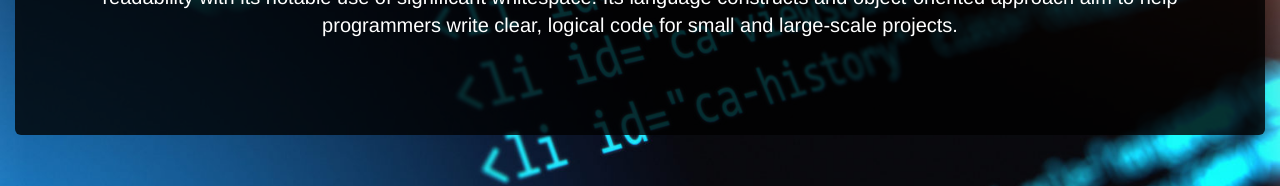
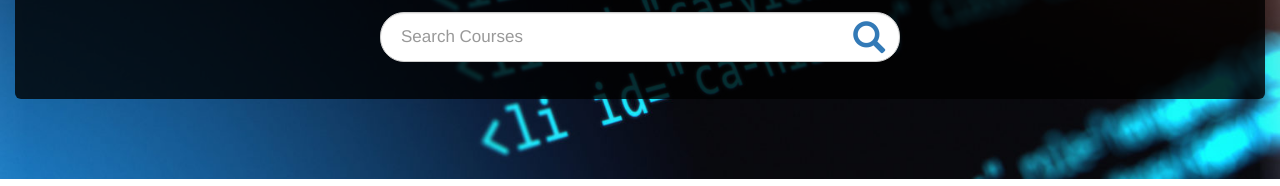
Before and after one commit to adaksritiman24/adaksritiman24.github.io, a plain HTML site: page index.html in a window 1280 px wide. Shown: the part 425-611 px from the top of the page. Drawn offline with Linux system fonts and the light colour scheme.

Commit message:
Update index.html

```diff
--- a/index.html
+++ b/index.html
@@ -46,7 +46,6 @@ and open the template in the editor.
             .banner-img{
                 background: url("img/bg_img.jpg")no-repeat center center;
                 background-size: cover;
-                height: 660px;
                 margin: 0px;
                 display: flex;
                 flex-wrap: wrap;
@@ -60,7 +59,8 @@ and open the template in the editor.
                 color: white;
                 background-color: rgba(0,0,0,0.8);
                 padding: 10px 10px;
-
+                margin-bottom: 80px;
+                padding: 37px 0px;
             }
             .jumbo-style h1{
                 text-align: center;
@@ -93,8 +93,7 @@ and open the template in the editor.
             .each-row{
                 border: 1px solid gray;
                 border-radius: 10px;
-                margin-top: 40px;
-                margin-bottom: 60px;
+                margin: 40px 5px 60px 5px;
                 padding: 5px;
                 box-shadow: 2px 2px 8px gray;
             }
@@ -130,6 +129,29 @@ and open the template in the editor.
                 padding-top: 0.3%;
                 padding-bottom: 0.1%;
                 margin-bottom: 0px;
+            }
+            .search-area{
+                display: inline;
+                margin: 10px;
+            }
+            .form-addon{
+                margin: auto;
+                height: 50px;
+                border-radius: 24px;
+                font-size: 17px;
+                padding: 4px;
+                padding-left: 20px;
+            }
+            .icon-addon{
+                position: absolute;
+                right: 0px;
+
+            }
+            .icon-style{
+               min-width: 40px;
+               font-size: 32px;
+                padding-right: 30px;
+                padding-top: 8px;
             }
         </style>
     </head>
@@ -183,6 +205,12 @@ and open the template in the editor.
                         Python's design philosophy emphasizes code readability with its notable use of significant
                         whitespace. Its language constructs and object-oriented approach aim to
                         help programmers write clear, logical code for small and large-scale projects.</p>
+                    <div class="container-fluid">
+                        <div class="col-md-6 col-md-offset-3">
+                            <a href="#" class="icon-addon"><span class="glyphicon glyphicon-search icon-style"></span></a>
+                            <input type="text" name="search" placeholder="Search Courses" class=" form-control form-inline form-addon">
+                        </div>
+                    </div>
                 </div>
             </div>
             <div class="container">
@@ -210,6 +238,7 @@ and open the template in the editor.
                                 <li>Boolean Type:	bool</li>
                                 <li>Binary Types:	bytes, bytearray, memoryview</li>
                             </ul>
+                            <a href="#" class="btn btn-success active">Learn More</a>
                         </div>
                     </div>
                 </div>
@@ -230,6 +259,7 @@ and open the template in the editor.
                                 and body and behaviors like adding attachments and sending.Put another way, object-oriented programming is an approach for modeling
                                 concrete, real-world things, like cars, as well as relations between things, like companies and employees, students and teachers, and so on.
                             </p>
+                            <a href="#" class="btn btn-success active">Learn More</a>
                         </div>
                     </div>
                     <div class="col-md-4 col-style">
@@ -264,6 +294,7 @@ and open the template in the editor.
                                 syntax: python (name of the program.py) and press enter.
 
                             </p>
+                            <a href="#" class="btn btn-success active">Learn More</a>
                         </div>
                     </div>
                 </div>
```
